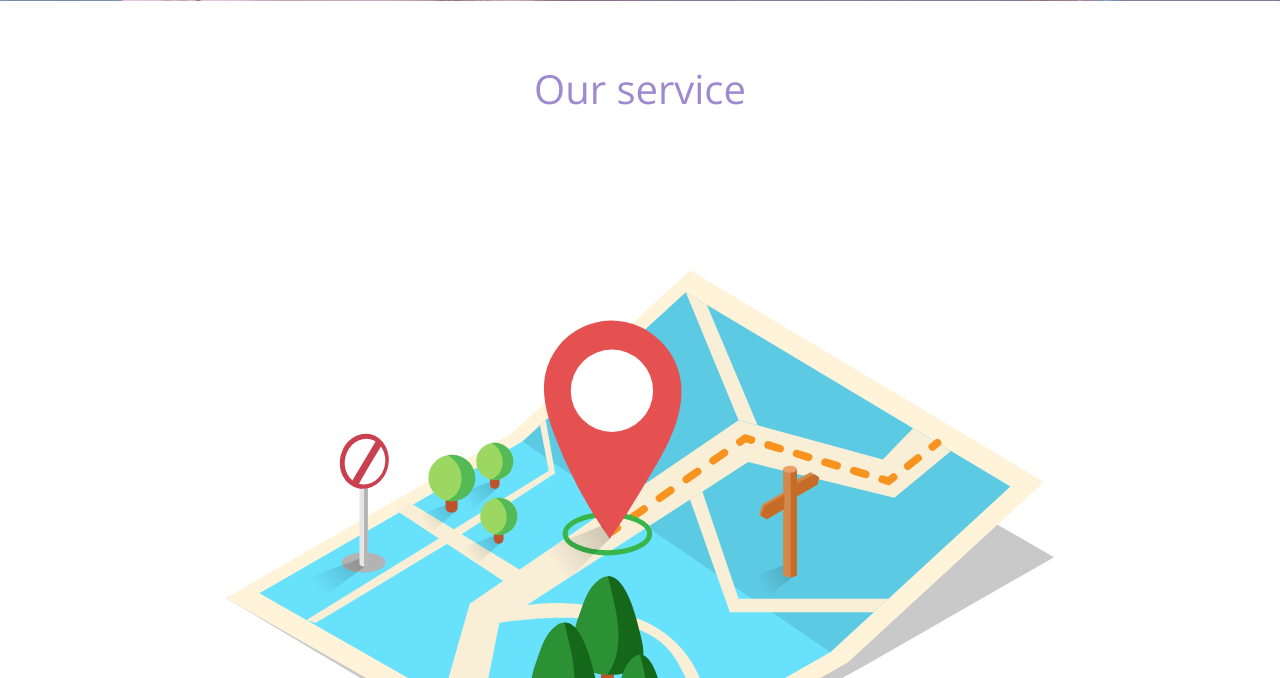
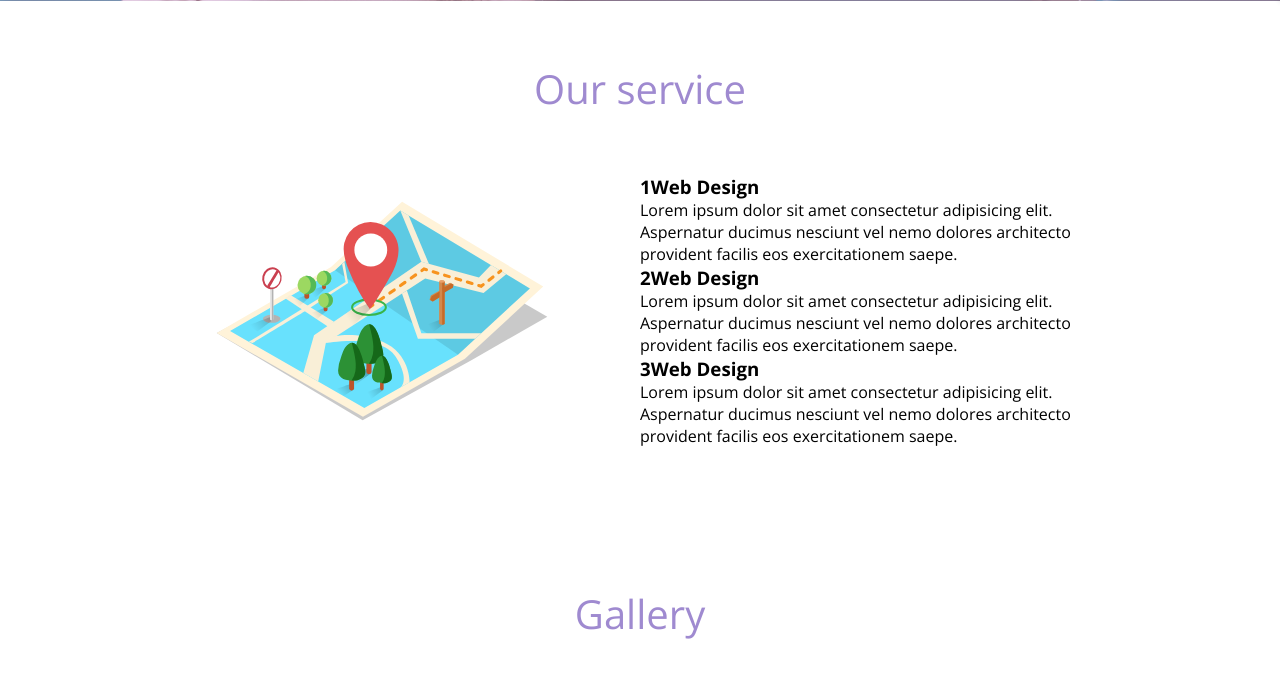
Before and after one commit to Fernando-Jaramillo/places-to-visit, a PHP site: page / in a window 1280 px wide. Shown: the part 799-1477 px from the top of the page. Run offline with PHP 8.4, Linux system fonts and the light colour scheme.

Commit message:
service container

```diff
--- a/css/styles.css
+++ b/css/styles.css
@@ -103,3 +103,11 @@
     align-items: center;
     flex-wrap: wrap;
 }
+
+.contenedor-servicio img{
+    width: 40%
+}
+
+.checklist-servicio{
+    width: 45%;
+}
```
